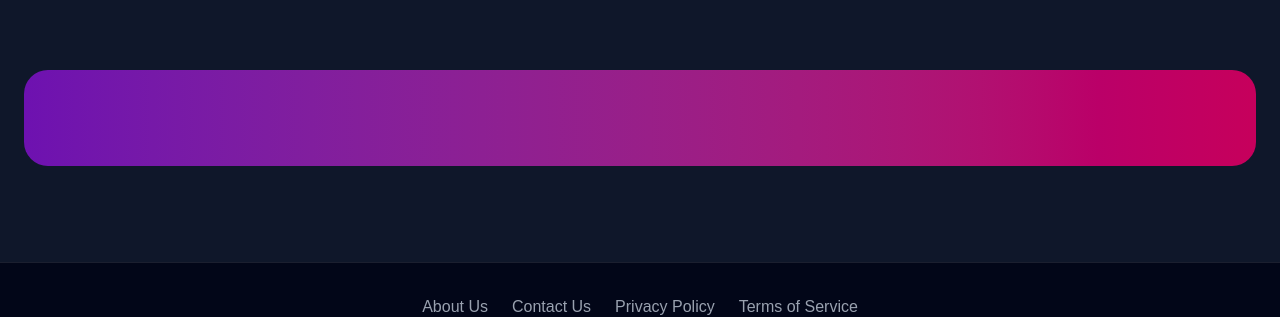
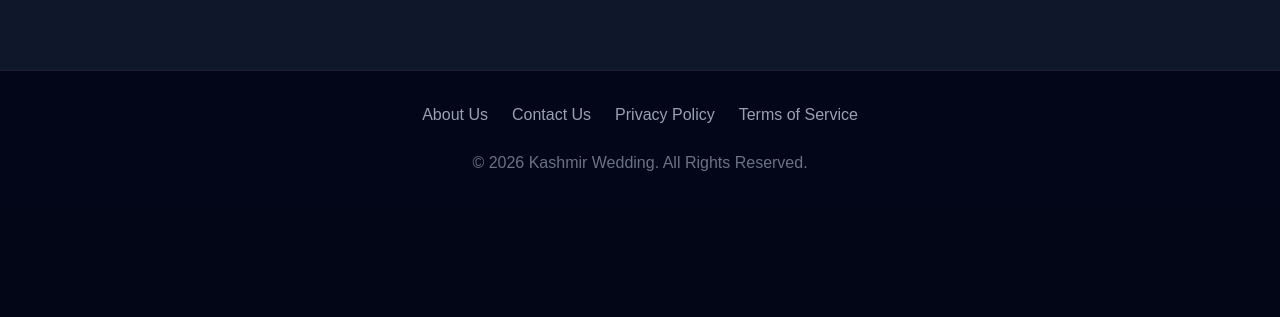
Before and after one commit to lone-muntazer-faizan/kashmir-wedding-planner, a Next.js app: page / in a window 1280 px wide. Shown: the part 990-1307 px from the top of the page. After the commit the page ends 1197 px from the top, so only its background shows below. Built offline with nearby package versions, Linux system fonts and the light colour scheme; no server answers; the database is empty.

Commit message:
Remove empty feature section

```diff
--- a/app/page.tsx
+++ b/app/page.tsx
@@ -156,11 +156,6 @@ export default async function Home() {
       </section>
 
       {/* FEATURE SECTION */}
-      <section className="max-w-7xl mx-auto px-6 pb-24">
-        <div className="bg-gradient-to-r from-purple-800 to-pink-700 rounded-3xl p-12">
-
-        </div>
-      </section>
 
     </main>
   );
```
